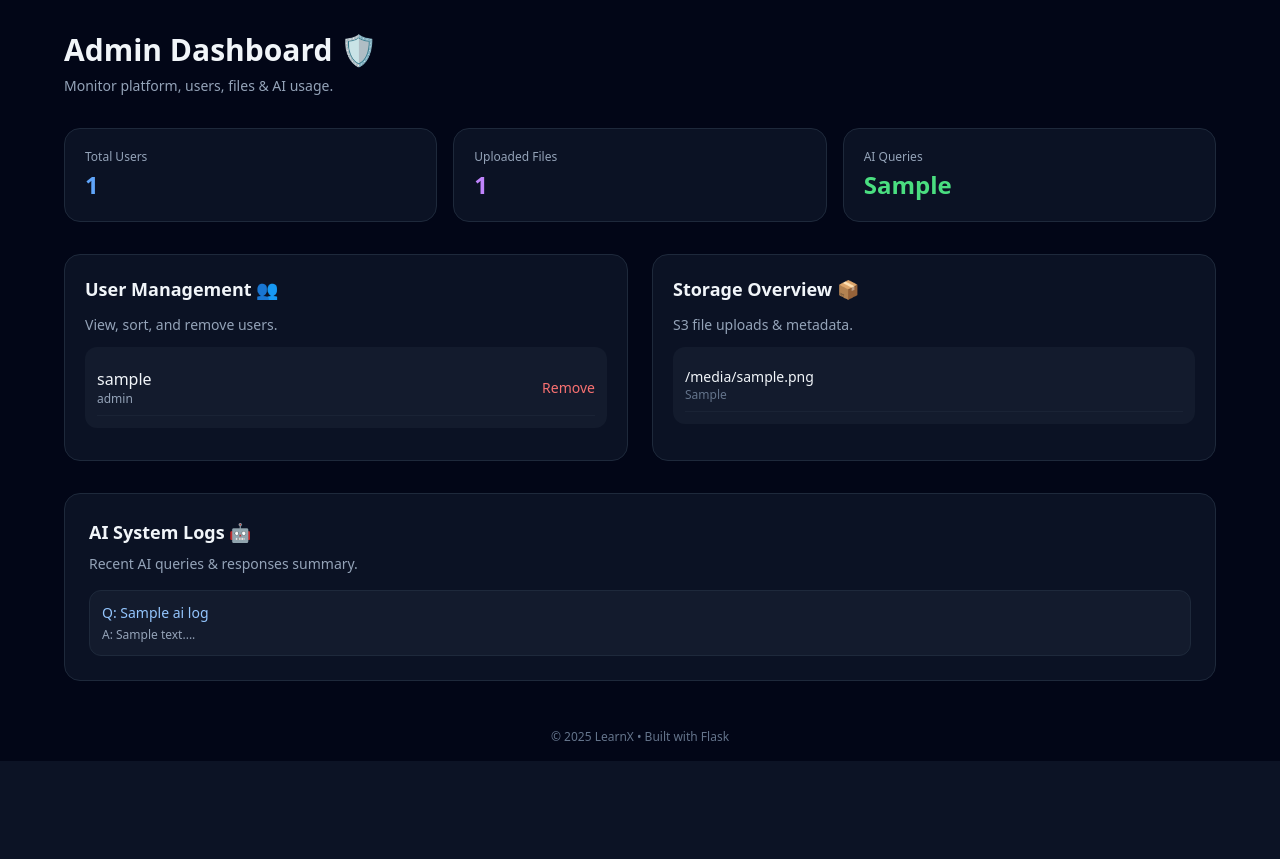
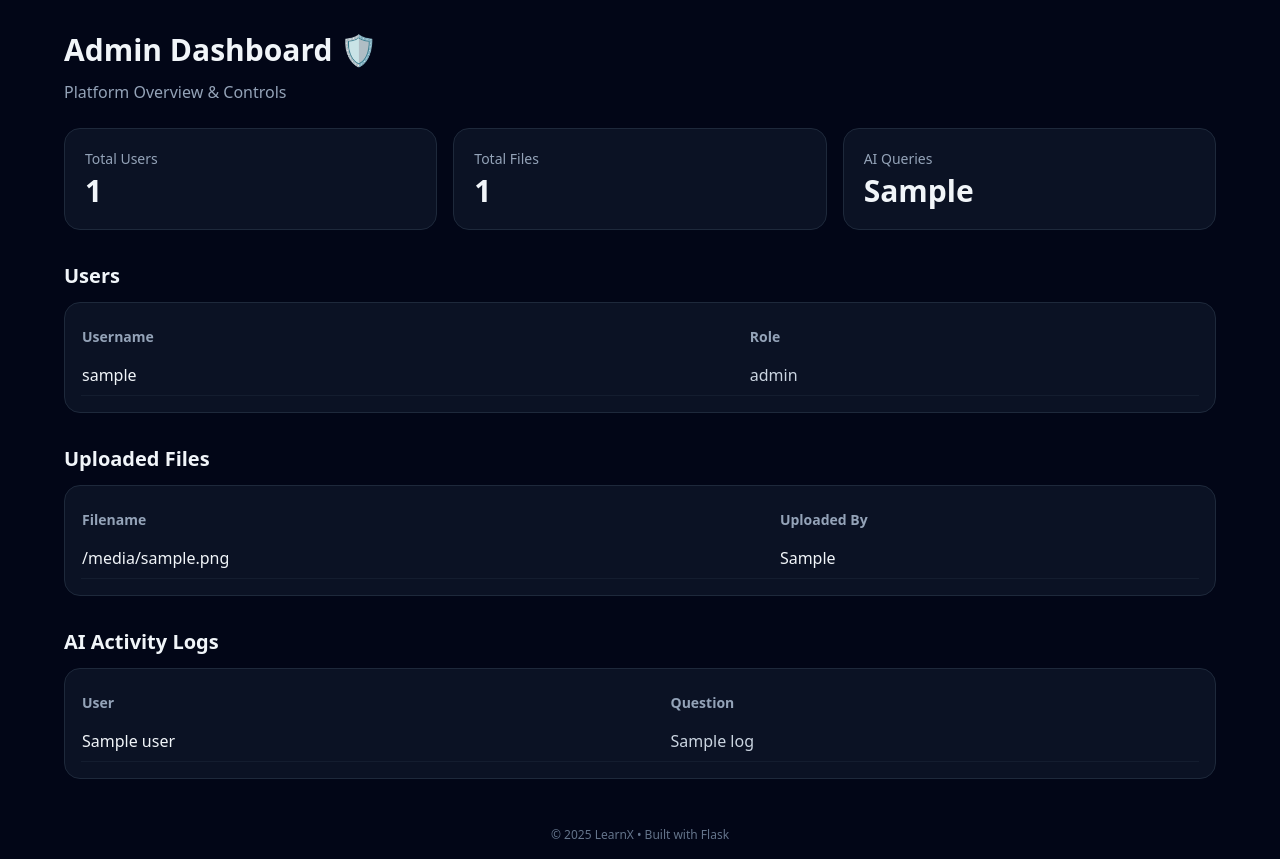
Before and after one commit to divyanshudobhal/LearnX, a Flask app: template templates/admin_dashboard.html in a window 1280 px wide. Shown: the part 53-912 px from the top of the page. Before the commit the page ends 814 px from the top, so only its background shows below. Run offline with Flask 3, Linux system fonts and the light colour scheme; the template is opened without the code that fills it: most values are stand-ins (such as "Sample title", 1, 10 or a date in 2020); some libraries are stand-ins or nearby versions.

Commit message:
Update admin_dashboard.html

```diff
--- a/templates/admin_dashboard.html
+++ b/templates/admin_dashboard.html
@@ -4,79 +4,88 @@
 {% block content %}
 <div class="max-w-6xl w-full">
 
-  <!-- Header -->
-  <h1 class="text-3xl font-semibold mb-2">Admin Dashboard 🛡️</h1>
-  <p class="text-sm text-slate-400 mb-8">Monitor platform, users, files & AI usage.</p>
+  <h1 class="text-3xl font-semibold mb-3">Admin Dashboard 🛡️</h1>
+  <p class="text-slate-400 mb-6">Platform Overview & Controls</p>
 
-  <!-- Stats Row -->
+  <!-- Stats -->
   <div class="grid md:grid-cols-3 gap-4 mb-8">
     <div class="bg-slate-900/70 border border-slate-800 rounded-2xl p-5">
-      <p class="text-xs text-slate-400 mb-1">Total Users</p>
-      <h2 class="text-2xl font-bold text-blue-400">{{ total_users }}</h2>
+      <h3 class="text-sm text-slate-400">Total Users</h3>
+      <p class="text-3xl font-bold mt-1">{{ total_users }}</p>
     </div>
+
     <div class="bg-slate-900/70 border border-slate-800 rounded-2xl p-5">
-      <p class="text-xs text-slate-400 mb-1">Uploaded Files</p>
-      <h2 class="text-2xl font-bold text-purple-400">{{ total_files }}</h2>
+      <h3 class="text-sm text-slate-400">Total Files</h3>
+      <p class="text-3xl font-bold mt-1">{{ total_files }}</p>
     </div>
+
     <div class="bg-slate-900/70 border border-slate-800 rounded-2xl p-5">
-      <p class="text-xs text-slate-400 mb-1">AI Queries</p>
-      <h2 class="text-2xl font-bold text-green-400">{{ ai_queries }}</h2>
+      <h3 class="text-sm text-slate-400">AI Queries</h3>
+      <p class="text-3xl font-bold mt-1">{{ ai_queries }}</p>
     </div>
   </div>
 
-  <!-- Management Panels -->
-  <div class="grid md:grid-cols-2 gap-6">
-
-    <!-- User Management -->
-    <div class="bg-slate-900/70 border border-slate-800 rounded-2xl p-5">
-      <h2 class="text-lg font-semibold mb-3">User Management 👥</h2>
-      <p class="text-sm text-slate-400 mb-3">View, sort, and remove users.</p>
-
-      <div class="bg-slate-800/40 rounded-xl p-3 mb-3">
-        {% for u in users %}
-          <div class="flex items-center justify-between py-2 border-b border-slate-800/60">
-            <div>
-              <p class="font-medium">{{ u.username }}</p>
-              <p class="text-xs text-slate-400">{{ u.role }}</p>
-            </div>
-            <form method="POST" action="/admin/delete_user/{{ u.username }}">
-              <button class="text-red-400 hover:text-red-300 text-sm">Remove</button>
-            </form>
-          </div>
+  <!-- User List -->
+  <h2 class="text-xl font-semibold mt-6 mb-3">Users</h2>
+  <div class="bg-slate-900/70 border border-slate-800 rounded-2xl p-4 mb-8 overflow-x-auto">
+    <table class="w-full text-left">
+      <thead>
+        <tr class="text-slate-400 text-sm">
+          <th class="py-2">Username</th>
+          <th class="py-2">Role</th>
+        </tr>
+      </thead>
+      <tbody>
+        {% for username, info in users.items() %}
+        <tr class="border-b border-slate-800/50">
+          <td class="py-2">{{ username }}</td>
+          <td class="py-2 text-slate-300">{{ info.role or info['role'] }}</td>
+        </tr>
         {% endfor %}
-      </div>
-    </div>
-
-    <!-- File Storage -->
-    <div class="bg-slate-900/70 border border-slate-800 rounded-2xl p-5">
-      <h2 class="text-lg font-semibold mb-3">Storage Overview 📦</h2>
-      <p class="text-sm text-slate-400 mb-3">S3 file uploads & metadata.</p>
-
-      <div class="bg-slate-800/40 rounded-xl p-3">
-        {% for f in files %}
-          <div class="py-2 border-b border-slate-800/60">
-            <p class="text-sm font-medium">{{ f.filename }}</p>
-            <p class="text-xs text-slate-500">{{ f.uploaded_by }}</p>
-          </div>
-        {% endfor %}
-      </div>
-    </div>
-
+      </tbody>
+    </table>
   </div>
 
-  <!-- AI Stats -->
-  <div class="bg-slate-900/70 border border-slate-800 rounded-2xl p-6 mt-8">
-    <h2 class="text-lg font-semibold mb-2">AI System Logs 🤖</h2>
-    <p class="text-sm text-slate-400 mb-4">Recent AI queries & responses summary.</p>
+  <!-- File List -->
+  <h2 class="text-xl font-semibold mb-3">Uploaded Files</h2>
+  <div class="bg-slate-900/70 border border-slate-800 rounded-2xl p-4 mb-8 overflow-x-auto">
+    <table class="w-full text-left">
+      <thead>
+        <tr class="text-slate-400 text-sm">
+          <th class="py-2">Filename</th>
+          <th class="py-2">Uploaded By</th>
+        </tr>
+      </thead>
+      <tbody>
+        {% for f in files %}
+        <tr class="border-b border-slate-800/50">
+          <td class="py-2">{{ f.filename or f['filename'] }}</td>
+          <td class="py-2">{{ f.uploaded_by or f['uploaded_by'] }}</td>
+        </tr>
+        {% endfor %}
+      </tbody>
+    </table>
+  </div>
 
-    <div class="space-y-3">
-      {% for q in ai_logs %}
-      <div class="bg-slate-800/40 rounded-xl p-3 border border-slate-800">
-        <p class="text-blue-300 text-sm font-medium">Q: {{ q.question }}</p>
-        <p class="text-xs text-slate-400 mt-1 truncate">A: {{ q.answer[:80] }}...</p>
-      </div>
-      {% endfor %}
-    </div>
+  <!-- AI Logs -->
+  <h2 class="text-xl font-semibold mb-3">AI Activity Logs</h2>
+  <div class="bg-slate-900/70 border border-slate-800 rounded-2xl p-4 overflow-x-auto">
+    <table class="w-full text-left">
+      <thead>
+        <tr class="text-slate-400 text-sm">
+          <th class="py-2">User</th>
+          <th class="py-2">Question</th>
+        </tr>
+      </thead>
+      <tbody>
+        {% for log in ai_logs %}
+        <tr class="border-b border-slate-800/50">
+          <td class="py-2">{{ log.user or log['user'] }}</td>
+          <td class="py-2 text-slate-300">{{ log.question or log['question'] }}</td>
+        </tr>
+        {% endfor %}
+      </tbody>
+    </table>
   </div>
 
 </div>
```
